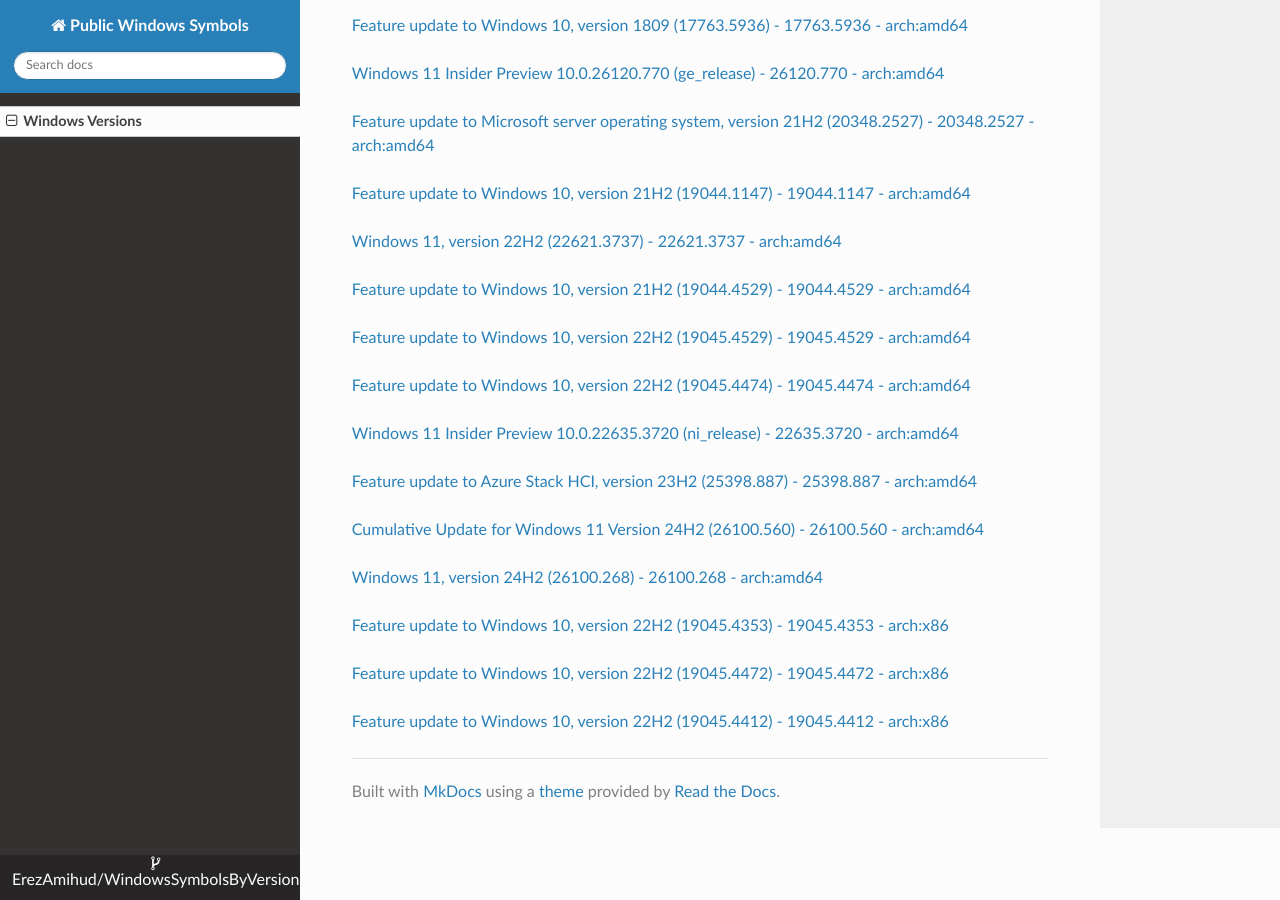
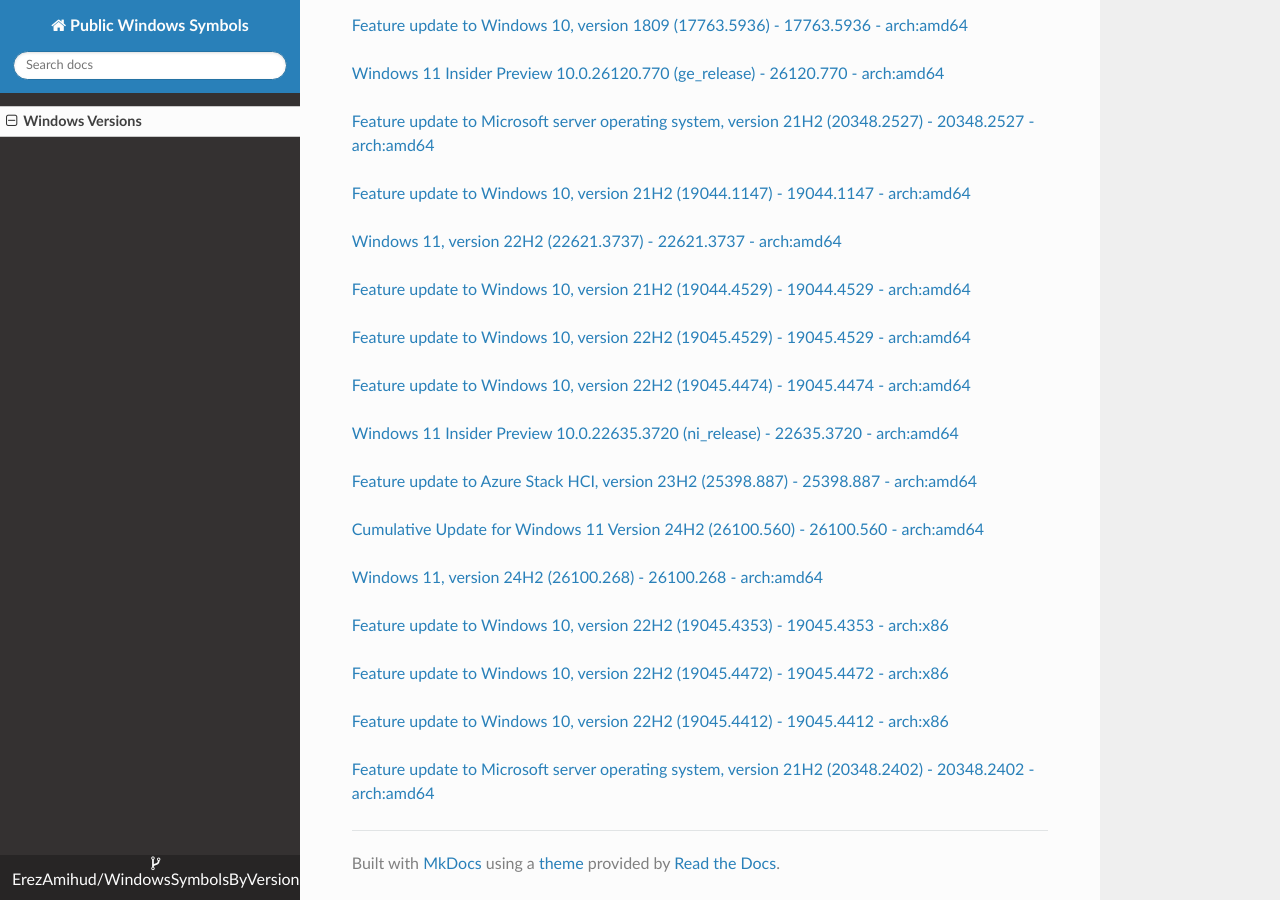
Before and after one commit to ErezAmihud/WindowsSymbolsByVersion, an MkDocs documentation site: the page built from docs/index.md, in a window 1280 px wide and 900 px high, scrolled down 13589 px. Built offline with MkDocs 1.6.1, drawn with Linux system fonts in a browser that asks for light colours; nearby versions of some CDN libraries.

Commit message:
Automated commit, add manifest for c2f28323-8acf-4d2c-8bd2-38b748336518

```diff
--- a/docs/index.md
+++ b/docs/index.md
@@ -718,3 +718,6 @@
 
 
 [Feature update to Windows 10, version 22H2 (19045.4412) - 19045.4412 - arch:x86](https://github.com/ErezAmihud/WindowsSymbolsByVersion/blob/main/manifests/6a57e66a-cc5d-4684-a35b-6b0a81cdccfa.manifest)
+
+
+[Feature update to Microsoft server operating system, version 21H2 (20348.2402) - 20348.2402 - arch:amd64](https://github.com/ErezAmihud/WindowsSymbolsByVersion/blob/main/manifests/c2f28323-8acf-4d2c-8bd2-38b748336518.manifest)
```
Also changed, not shown: process_builds.json (+1 -1 lines), 1 other file.
